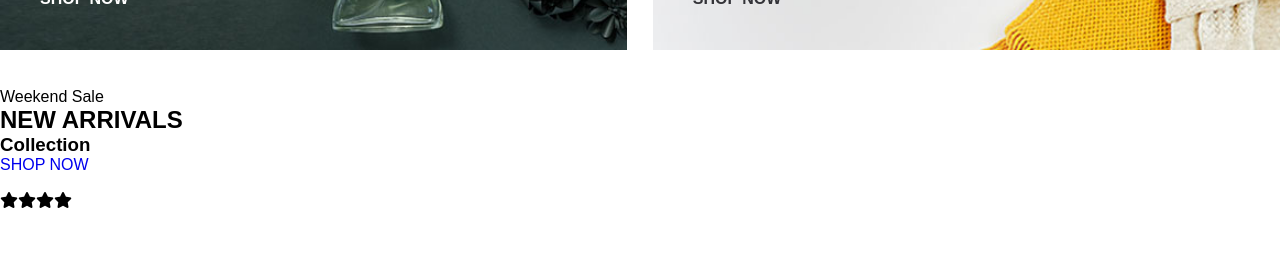
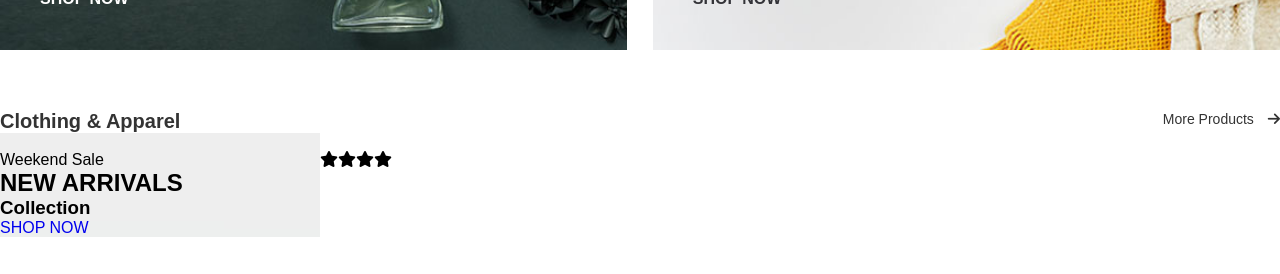
Before and after one commit to Jigar-Makwanaa/react-final-project, a React (Create React App) app: page / in a window 1280 px wide. Shown: the part 2530-2804 px from the top of the page. Before the commit the page ends 2740 px from the top, so only its background shows below. Built offline with nearby package versions, Linux system fonts and the light colour scheme; data requests are answered from the project's data file.

Commit message:
modified file

```diff
--- a/src/Components/Home/Cloth.jsx
+++ b/src/Components/Home/Cloth.jsx
@@ -1,4 +1,5 @@
 import React from 'react'
+import './cloth.css'
 
 const Cloth = () => {
     return (
@@ -8,7 +9,14 @@ const Cloth = () => {
             <section className='cloth-section'>
                 <div className="container">
                     <div className="row">
-                        <div className="left-side">
+                        <div className="head">
+                            <h2>Clothing & Apparel</h2>
+                            <div className="btn">
+                                <a href="#">More Products <i class="fa-solid fa-arrow-right"></i></a>
+                            </div>
+                        </div>
+                       <div className="main">
+                       <div className="left-side">
                             <div className="content">
                                 <div className="image">
                                     <img src="" alt="" />
@@ -46,6 +54,7 @@ const Cloth = () => {
                                 </div>
                             </div>
                         </div>
+                       </div>
                     </div>
                 </div>
             </section>
--- /dev/null
+++ b/src/Components/Home/cloth.css
@@ -0,0 +1,27 @@
+.cloth-section {
+  padding: 40px 0px;
+}
+.cloth-section .container .row .head {
+  display: flex;
+  flex-wrap: wrap;
+  justify-content: space-between;
+}
+.cloth-section .container .row .head h2 {
+  font-size: 20px;
+  color: #333;
+}
+.cloth-section .container .row .head .btn a {
+  color: #333;
+  font-size: 14px;
+}
+.cloth-section .container .row .head .btn a i {
+  padding-left: 10px;
+}
+.cloth-section .container .row .main {
+  display: flex;
+  flex-wrap: wrap;
+}
+.cloth-section .container .row .main .left-side {
+  width: 25%;
+  background-image: url("../../../public/img/2.jpg");
+}/*# sourceMappingURL=cloth.css.map */
--- a/src/Components/Home/cloth.scss
+++ b/src/Components/Home/cloth.scss
@@ -1,7 +1,33 @@
 .cloth-section {
+    padding: 40px 0px;
     .container {
         .row {
+            .head {
+                display: flex;
+                flex-wrap: wrap;
+                justify-content: space-between;
+
+                h2 {
+                    font-size: 20px;
+                    color: #333;
+                }
+                .btn {
+                    a {
+                        color: #333;
+                        font-size: 14px;
+
+                        i {
+                            padding-left: 10px;
+                        }
+                    }
+                }
+            }
+            .main {
+                display: flex;
+                flex-wrap: wrap;
                 .left-side {
+                    width: 25%;
+                    background-image: url('../../../public/img/2.jpg');
                     .content {
                         .image {
                             img {
@@ -29,3 +55,4 @@
             }
         }
     }
+}
```
Also changed, not shown: public/img/2.jpg (added), 1 other file (tests, documents, lock files or other folders). Lines whose indentation alone changed are shown as unchanged.
